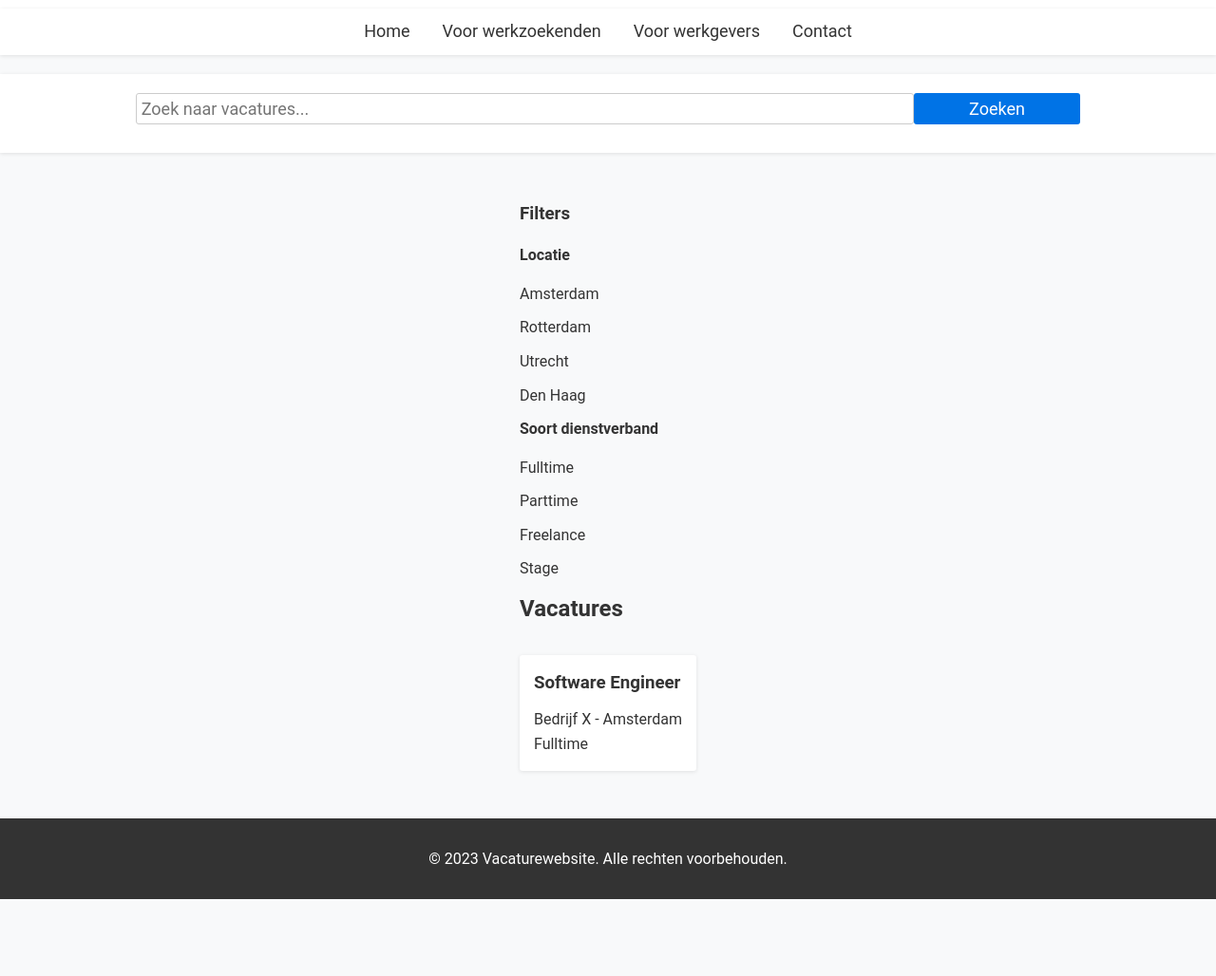
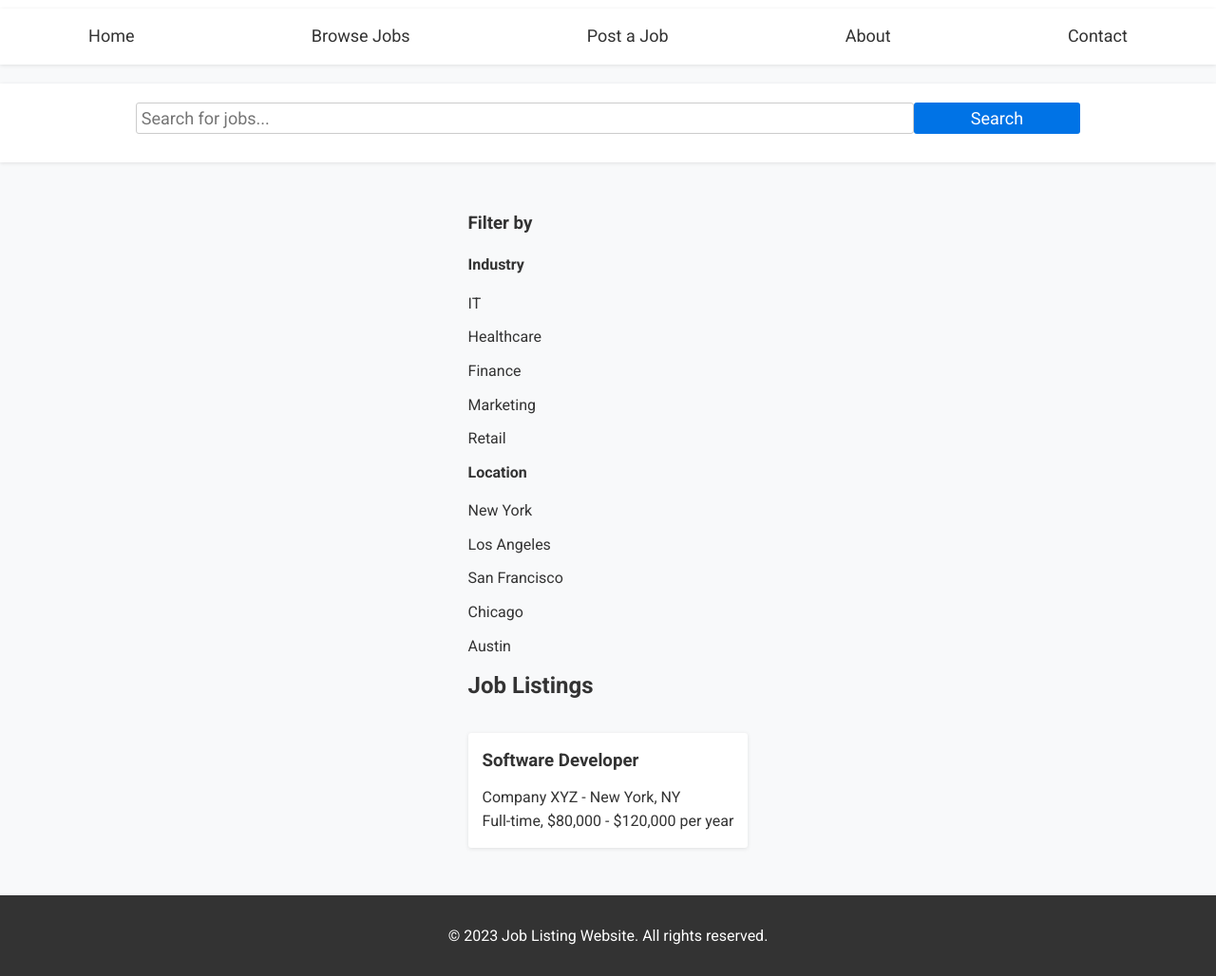
Before and after one commit to moesa78/werk-nu, a plain HTML site: page index.html in a window 1280 px wide. Shown: the part 69-1097 px from the top of the page at 95% size. Before the commit the page ends 1016 px from the top, so only its background shows below. Drawn offline with Linux system fonts and the light colour scheme.

Commit message:
Update index.html

```diff
--- a/index.html
+++ b/index.html
@@ -1,72 +1,74 @@
 <!DOCTYPE html>
-<html lang="nl">
+<html lang="en">
 <head>
     <meta charset="UTF-8">
     <meta name="viewport" content="width=device-width, initial-scale=1.0">
-    <title>Vacaturewebsite</title>
+    <title>Job Listing Website</title>
+    <link href="https://fonts.googleapis.com/css2?family=Roboto:wght@400;700&display=swap" rel="stylesheet">
     <link rel="stylesheet" href="styles.css">
 </head>
 <body>
     <header>
         <div class="container">
-            <h1>Vacaturewebsite</h1>
+            <h1>Job Listing Website</h1>
         </div>
     </header>
 
     <nav>
-        <div class="container">
-            <a href="#">Home</a>
-            <a href="#">Voor werkzoekenden</a>
-            <a href="#">Voor werkgevers</a>
-            <a href="#">Contact</a>
-        </div>
+        <a href="#">Home</a>
+        <a href="#">Browse Jobs</a>
+        <a href="#">Post a Job</a>
+        <a href="#">About</a>
+        <a href="#">Contact</a>
     </nav>
 
-    <section class="search-bar">
+    <div class="search-bar">
         <div class="container">
-            <form action="#">
-                <input type="text" placeholder="Zoek naar vacatures...">
-                <button type="submit">Zoeken</button>
+            <form>
+                <input type="text" placeholder="Search for jobs...">
+                <button type="submit">Search</button>
             </form>
         </div>
-    </section>
+    </div>
 
     <main>
         <div class="container">
-            <aside class="filters">
-                <h3>Filters</h3>
-                <h4>Locatie</h4>
+            <div class="filters">
+                <h3>Filter by</h3>
+                <h4>Industry</h4>
                 <ul>
-                    <li><a href="#">Amsterdam</a></li>
-                    <li><a href="#">Rotterdam</a></li>
-                    <li><a href="#">Utrecht</a></li>
-                    <li><a href="#">Den Haag</a></li>
+                    <li><a href="#">IT</a></li>
+                    <li><a href="#">Healthcare</a></li>
+                    <li><a href="#">Finance</a></li>
+                    <li><a href="#">Marketing</a></li>
+                    <li><a href="#">Retail</a></li>
                 </ul>
-                <h4>Soort dienstverband</h4>
+                <h4>Location</h4>
                 <ul>
-                    <li><a href="#">Fulltime</a></li>
-                    <li><a href="#">Parttime</a></li>
-                    <li><a href="#">Freelance</a></li>
-                    <li><a href="#">Stage</a></li>
+                    <li><a href="#">New York</a></li>
+                    <li><a href="#">Los Angeles</a></li>
+                    <li><a href="#">San Francisco</a></li>
+                    <li><a href="#">Chicago</a></li>
+                    <li><a href="#">Austin</a></li>
                 </ul>
-            </aside>
+            </div>
 
-            <section class="job-listings">
-                <h2>Vacatures</h2>
-                <!-- Voorbeeld van een vacature -->
-                <article class="job-listing">
-                    <h3>Software Engineer</h3>
-                    <p>Bedrijf X - Amsterdam</p>
-                    <p>Fulltime</p>
-                </article>
-                <!-- Voeg meer vacatures toe als gewenst -->
-            </section>
+            <div class="job-listings">
+                <h2>Job Listings</h2>
+                <!-- Example Job Listing -->
+                <div class="job-listing">
+                    <h3>Software Developer</h3>
+                    <p>Company XYZ - New York, NY</p>
+                    <p>Full-time, $80,000 - $120,000 per year</p>
+                </div>
+                <!-- Add more job listings here -->
+            </div>
         </div>
     </main>
 
     <footer>
         <div class="container">
-            <p>&copy; 2023 Vacaturewebsite. Alle rechten voorbehouden.</p>
+            <p>&copy; 2023 Job Listing Website. All rights reserved.</p>
         </div>
     </footer>
 </body>
```
